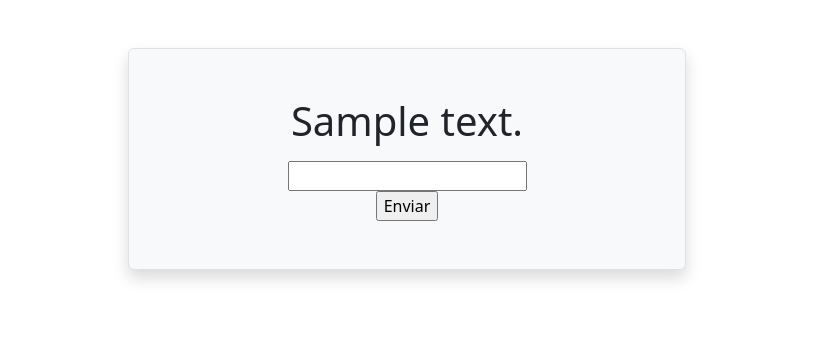
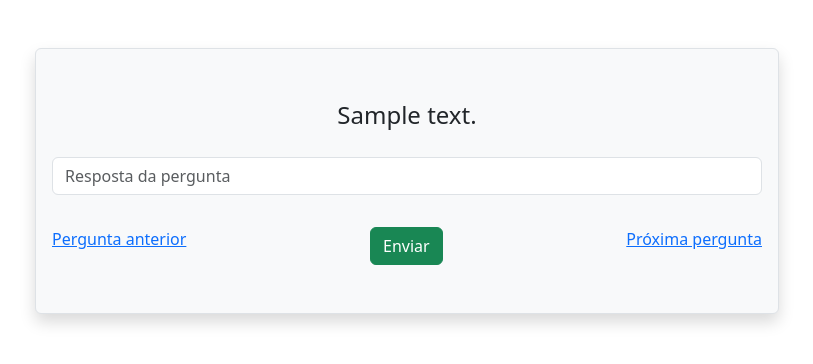
Before and after one commit to iRnx/enquete-lira, a Django app: page /resposta/1 in a window 1280 px wide. Shown: the part 56-420 px from the top of the page, without its empty margins (233-1046 px from the left). Run offline with Django 4.2, Linux system fonts and the light colour scheme; tables that the repository leaves empty hold one stand-in row (values such as "Sample post").

Commit message:
trazendo todas as perguntas específicas

```diff
--- /dev/null
+++ b/enquete/form.py
@@ -0,0 +1,22 @@
+from django import forms
+from .models import Resposta
+
+class RespostaForm(forms.ModelForm):
+    class Meta:
+        model = Resposta
+        fields = '__all__'
+
+
+    def __init__(self, *args, **kwargs):
+        super().__init__(*args, **kwargs)
+
+        self.fields['resposta_pergunta'].widget.attrs['class'] = 'form-control'
+        self.fields['resposta_pergunta'].widget.attrs['placeholder'] = 'Resposta da pergunta'
+
+    # def clean_resposta_pergunta(self):
+    #     resposta_pergunta = self.cleaned_data.get('resposta_pergunta')
+
+    #     if any(char.isdigit() for char in resposta_pergunta):
+    #         self.add_error('resposta_pergunta', 'Campo nome n pode conter números.')
+    #     else:
+    #         return resposta_pergunta
--- a/enquete/templates/partials/nav-bar.html
+++ b/enquete/templates/partials/nav-bar.html
@@ -36,6 +36,22 @@
               </li>
             {% endfor %}
 
+
+            <!-- Trazendo todas as perguntas que vem da index -->
+            {% for todas_as_perguntas in lista_perguntass %}
+              <p><a href="{% url 'pergunta_resposta' todas_as_perguntas.id %}">{{ todas_as_perguntas }}</p></a>
+            {% endfor %}
+
+
+            <!-- Trazer as perguntas específicas da sub categoria -->
+            {% for sub in perguntass_sub_categorias %}
+
+              <a href="{% url 'pergunta_resposta' sub.id %}" class="text-white text-decoration-none">{{ sub }}</a>
+
+            {% endfor %}
+
+
+
         </div>
       </div>
     </div>
--- a/enquete/templates/polls/pergunta_resposta.html
+++ b/enquete/templates/polls/pergunta_resposta.html
@@ -9,20 +9,24 @@
 
 {% block 'main' %}
 
-  <div class="text-center border mt-5 shadow p-3 mb-5 bg-body-tertiary rounded col-6 pt-5 pb-5">
-    <form method="POST" action="{% url 'pergunta_resposta' perguntas.id %}">
+  <div class="text-center border mt-5 shadow p-3 mb-5 bg-body-tertiary rounded col-8 pt-5 pb-5">
+    <form method="POST" action="{% url 'pergunta_resposta' pergunta.id %}">
 
       {% csrf_token %}
 
-      {% include 'partials/alert.html' %}
+      <fieldset>
+          <legend><p>{{ pergunta.texto_pergunta }}</p></legend>
 
-      <fieldset>
-          <legend><h1>{{ perguntas.texto_pergunta }}</h1></legend>
-          <input type="text" name="resposta" id="">
+          <p class="mb-2">{{ form.resposta_pergunta }}</p>
+          {% include 'partials/alert.html' %}
 
       </fieldset>
 
-      <input type="submit" value="Enviar">
+      <div class="d-flex justify-content-between mt-4">
+        <a href="#">Pergunta anterior</a>
+        <button type="submit" class="btn btn-success">Enviar</button>
+        <a href="#">Próxima pergunta</a>
+      </div>
 
       </form>
   </div>
--- a/enquete/views.py
+++ b/enquete/views.py
@@ -1,5 +1,6 @@
+from random import shuffle
 from django.shortcuts import redirect, render, get_object_or_404, get_list_or_404
-# from .forms import RespostaForm
+from .form import RespostaForm
 from django.contrib import messages
 from .models import Pergunta, Resposta, Categoria, Sub_Categoria
 
@@ -10,6 +11,7 @@ def index(request):
     categorias = Categoria.objects.all()
     sub_categoria = Sub_Categoria.objects.all()
 
+    # a = shuffle(lista_perguntas)
 
     context = {
         'lista_perguntas': lista_perguntas,
@@ -25,10 +27,12 @@ def pergunta_sub_categorias(request, id):
     categorias = Categoria.objects.all()
     sub_categoria = Sub_Categoria.objects.all()
 
-    perguntas = Pergunta.objects.filter(sub_categoria=id)
+    perguntas_sub_categorias = Pergunta.objects.filter(sub_categoria=id)
+
+    print(perguntas_sub_categorias)
 
     context = {
-    'perguntas': perguntas,
+    'perguntas_sub_categorias': perguntas_sub_categorias,
     'categorias': categorias,
     'sub_categorias': sub_categoria,
     }
@@ -42,24 +46,51 @@ def pergunta_resposta(request, id):
     pergunta = get_object_or_404(Pergunta, id=id)
     categorias = Categoria.objects.all()
     sub_categoria = Sub_Categoria.objects.all()
-    # perguntas_sub = Pergunta.objects.filter(sub_categoria=id)
+    lista_perguntas = Pergunta.objects.order_by('-data_publicacao')
 
-    resposta = request.POST.get('resposta')
+    # Trazer a pergunta que contem a subcategoria em específico.
+    pergunta_subcategoria_em_especifico = Sub_Categoria.objects.filter(pergunta=id)
+    for c in pergunta_subcategoria_em_especifico:
+        perguntas_sub_categorias = Pergunta.objects.filter(sub_categoria=int(c.id))
+
+
+    resposta = request.POST.get('resposta_pergunta')
     resp = Resposta.objects.filter(pergunta=pergunta).filter(resposta_pergunta=resposta)
 
+    if request.method == 'GET':
+        form = RespostaForm()
+
+
+        context = {
+        'lista_perguntass': lista_perguntas,
+        'pergunta': pergunta,
+        'categorias': categorias,
+        'sub_categorias': sub_categoria,
+        'form': form,
+        'perguntass_sub_categorias': perguntas_sub_categorias,
+
+        }
+
+        return render(request, 'polls/pergunta_resposta.html', context)
+
+    form = RespostaForm(request.POST)
+
     if request.method == 'POST':
-        if resp.exists():
-            messages.success(request, 'vc acertou')
-            print('Você acertou')
-        else:
-            messages.error(request, 'vc errou, estude mais...')
-            print('vc errou')
+        if form.is_valid:
+            if resp.exists():
+                messages.success(request, 'vc acertou')
+                print('Você acertou')
+            else:
+                messages.error(request, 'vc errou, estude mais...')
+                print('vc errou')
+
 
     context = {
-    'perguntas': pergunta,
+    'pergunta': pergunta,
     'categorias': categorias,
     'sub_categorias': sub_categoria,
-    # 'perguntas_sub': perguntas_sub,
+    'form': form,
+    'perguntass_sub_categorias': perguntas_sub_categorias,
     }
 
     return render(request, 'polls/pergunta_resposta.html', context)
```
Also changed, not shown: enquete/templates/polls/index.html (+4 -4 lines), enquete/templates/polls/pergunta-sub-categorias.html (+4 -4 lines), enquete/forms.py (deleted).
